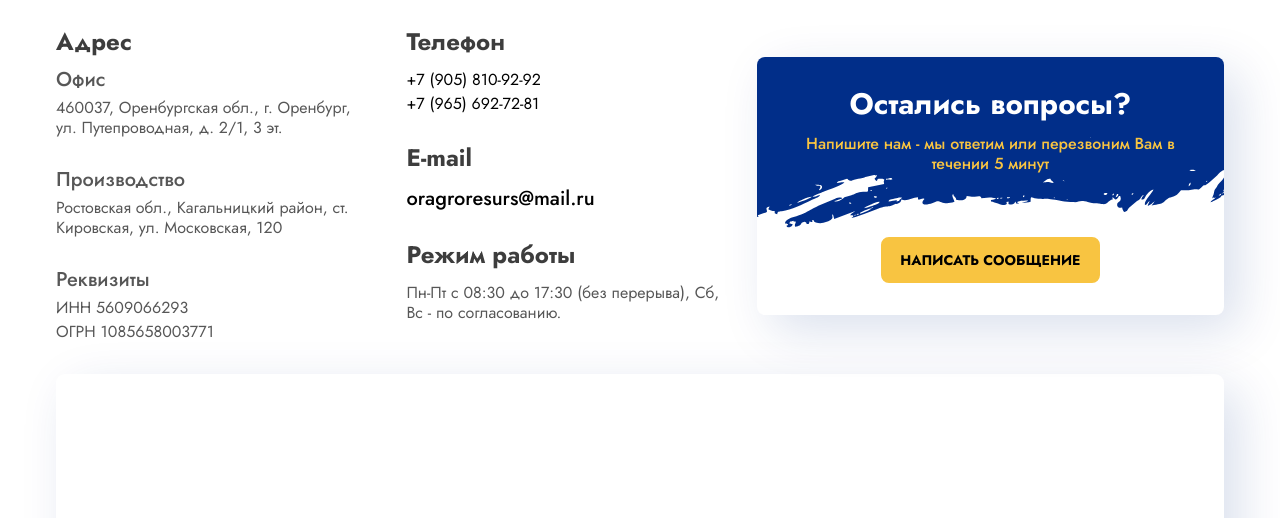
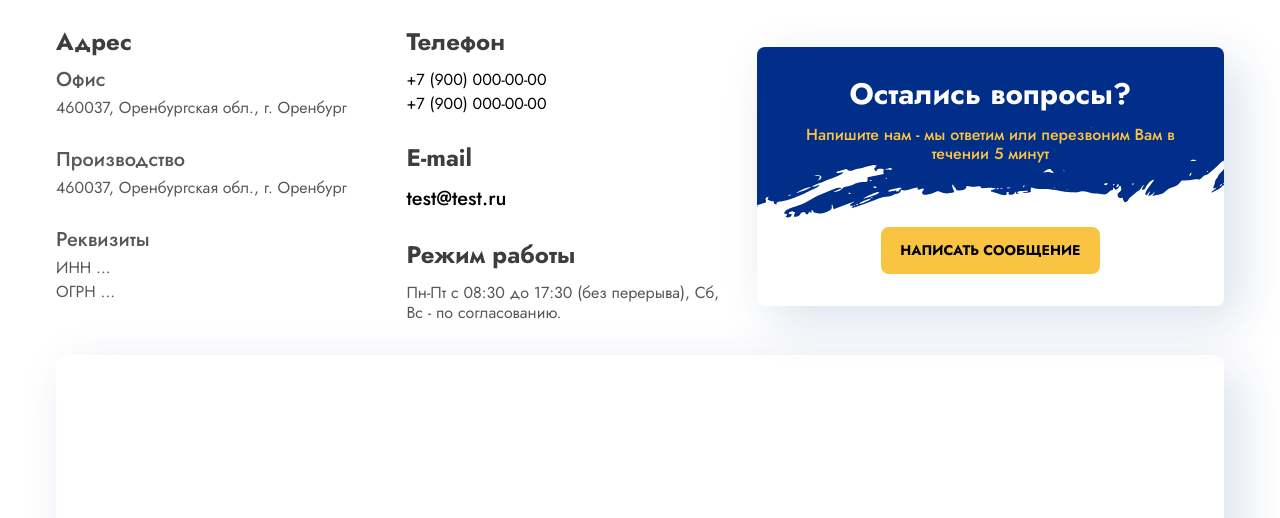
Before and after one commit to Quelondllari/agro-resurs-site, a website: page src/page_contacts.html in a window 1280 px wide. Shown: the part 282-800 px from the top of the page. Drawn offline with nearby package versions, Linux system fonts and the light colour scheme; files that its build step writes are made by us from their sources; files whose address does not match are found by name.

Commit message:
Changes in pages

```diff
--- a/gulp/version.json
+++ b/gulp/version.json
@@ -1,3 +1,3 @@
 {
-    "main": "20240718104755"
+    "main": "20240718105554"
 }
--- a/src/page_contacts.html
+++ b/src/page_contacts.html
@@ -14,21 +14,21 @@
 
                         <div class="contacts__info-row">
                             <b class="contacts__info-subtitle">Офис</b>
-                            <p class="contacts__info-text">460037, Оренбургская обл., г. Оренбург, ул. Путепроводная, д. 2/1, 3 эт.</p>
+                            <p class="contacts__info-text">460037, Оренбургская обл., г. Оренбург</p>
                         </div>
 
                         <div class="contacts__info-row">
                             <b class="contacts__info-subtitle">Производство</b>
-                            <p class="contacts__info-text">Ростовская обл., Кагальницкий район, ст. Кировская, ул. Московская, 120</p>
+                            <p class="contacts__info-text">460037, Оренбургская обл., г. Оренбург</p>
                         </div>
 
                         <div class="contacts__info-row">
                             <b class="contacts__info-subtitle">Реквизиты</b>
                             <p class="contacts__info-text">
-                                ИНН 5609066293
+                                ИНН ...
                             </p>
                             <p class="contacts__info-text">
-                                ОГРН 1085658003771
+                                ОГРН ...
                             </p>
                         </div>
                     </div>
@@ -36,13 +36,13 @@
                         <strong class="contacts__info-title">Телефон</strong>
 
                         <div class="contacts__info-row">
-                            <a href="tel:+79058109292" class="contacts__info-link">+7 (905) 810-92-92</a>
-                            <a href="tel:+79656927281" class="contacts__info-link">+7 (965) 692-72-81</a>
+                            <a href="tel:+79058109292" class="contacts__info-link">+7 (900) 000-00-00</a>
+                            <a href="tel:+79656927281" class="contacts__info-link">+7 (900) 000-00-00</a>
                         </div>
 
                         <strong class="contacts__info-title">E-mail</strong>
                         <div class="contacts__info-row">
-                            <a href="oragroresurs@mail.ru" class="contacts__info-link contacts__info-link--big">oragroresurs@mail.ru</a>
+                            <a href="test@test.ru" class="contacts__info-link contacts__info-link--big">test@test.ru</a>
                         </div>
 
                         <strong class="contacts__info-title">Режим работы</strong>
@@ -60,7 +60,7 @@
                 </div>
             </div>
 
-            <div class="contacts__map" id="ya_map" data-coordinates="51.742130, 55.095464" data-center="51.742130, 55.095464" data-address="Россия, Оренбург, микрорайон Ситцовка, Путепроводная улица, 2/1"></div>
+            <div class="contacts__map" id="ya_map" data-coordinates="51.768203, 55.096993" data-center="51.768203, 55.096993" data-address="Россия, Оренбург"></div>
         </div>
     </section>
 {% endblock %}
```
Also changed, not shown: dist/index.html, dist/page_contacts.html, dist/page_product.html, dist/page_videos.html.
